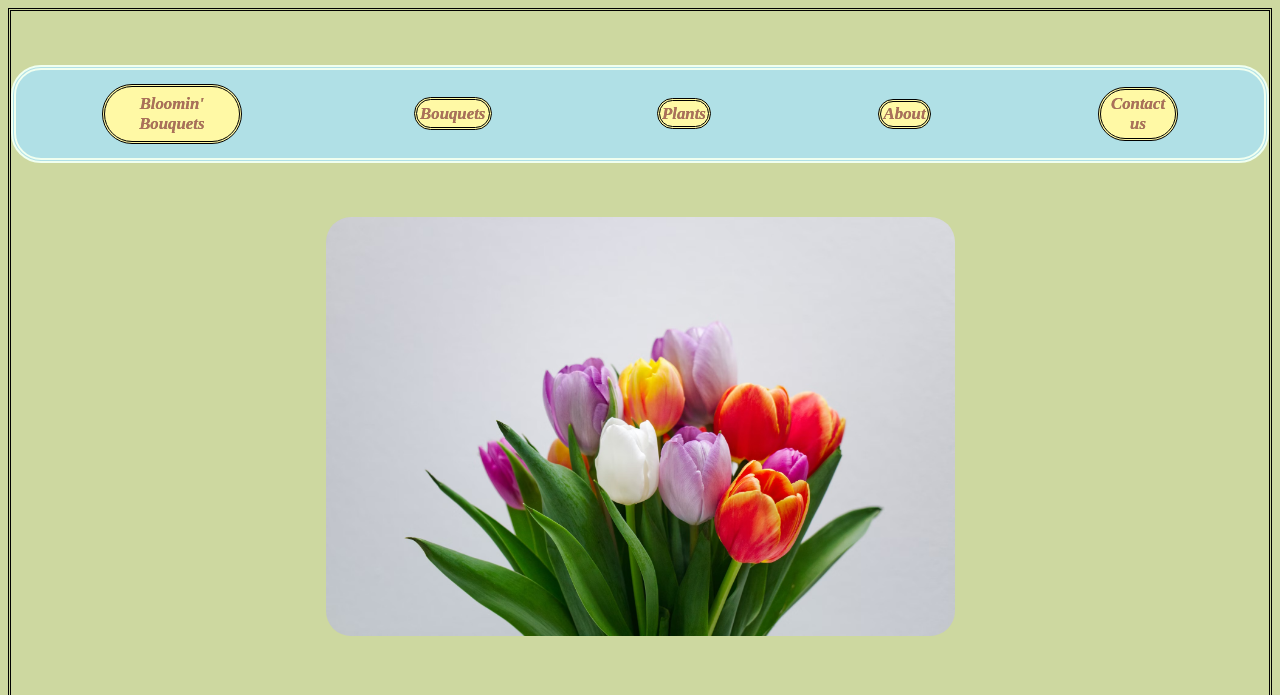
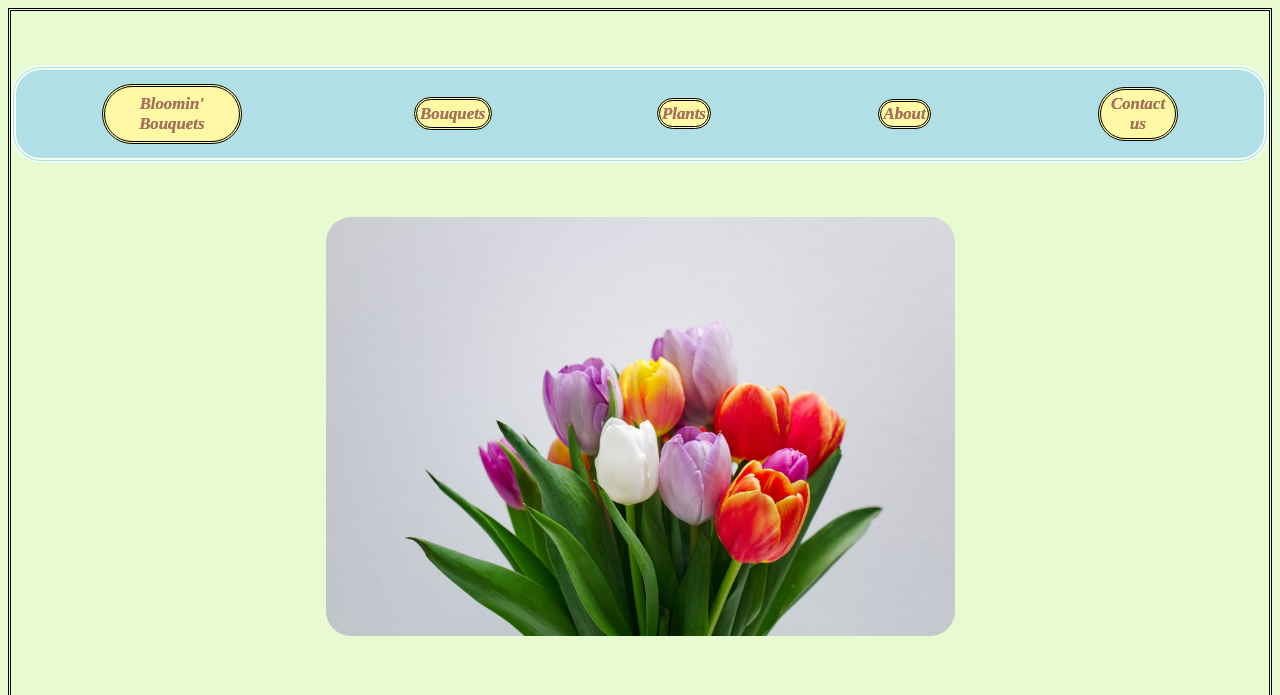
Before and after one commit to ThomBellini/Florist, a plain HTML site: page index.html in a window 1280 px wide. Shown: the top 695 px of the page. Drawn offline with Linux system fonts and the light colour scheme.

Commit message:
Update style.css

```diff
--- a/style.css
+++ b/style.css
@@ -39,13 +39,13 @@
 }
 }
 body {
-    --color-primary: rgb(223, 239, 202);
+    --color-primary: rgba(184, 238, 109, 0.322);
     --color-primary-contrast:rgb(173, 111, 90);
     --color-secondary: powderblue;
     --color-secondary-contrast: honeydew;
     --color-tertiary:rgb(255, 249, 165);
 
-background-color: rgb(205, 216, 160);
+background-color:var(--color-primary);
 cursor: -webkit-grab;
 font-family: Arial, sans-serif;
 /* background-image: -webkit-repeating-linear-gradient(45deg, transparent, transparent 10px, rgba(255, 255, 255, 0.1) 10px, rgba(255, 255, 255, 0.1) 20px); */
```
